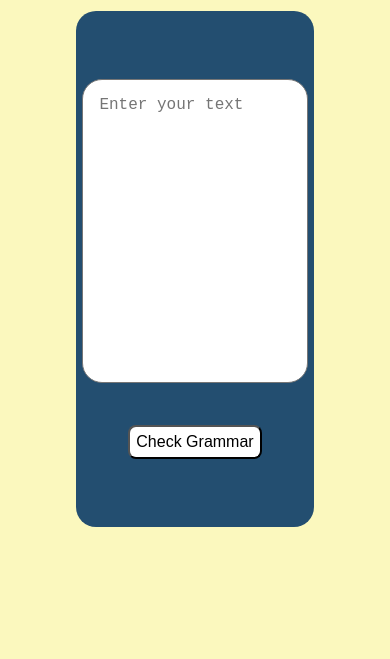
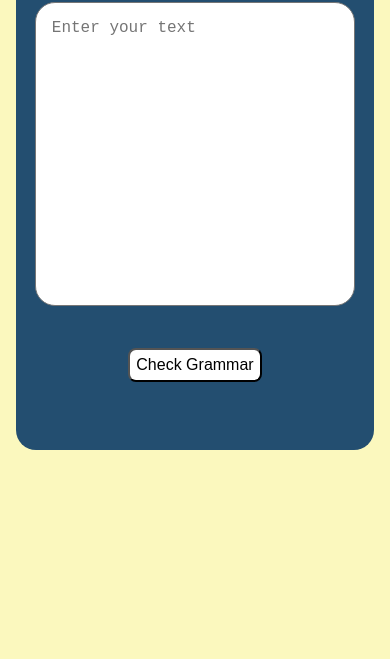
Before and after one commit to king1484/grammer-corrector, a plain HTML site: page index.html in a window 390 px wide. Shown: the part 185-844 px from the top of the page. Drawn offline with nearby package versions, Linux system fonts and the light colour scheme.

Commit message:
Update style.css

```diff
--- a/style.css
+++ b/style.css
@@ -1,6 +1,10 @@
 :root{
     background-color: #FBF8BE;
     font-family: Cambria, Cochin, Georgia, Times, 'Times New Roman', serif;
+}
+
+body{
+    background-color: #FBF8BE!important;
 }
 
 .main{
@@ -94,6 +98,24 @@ h1{
     }
 }
 
+@media (max-width: 500px) {
+    .main{
+        margin: 4vh 8px;
+    }
+    .input{
+        margin-right: 0;
+        max-width: 100%;
+    }
+    .output{
+        margin-top: 6vh;
+        margin-right: 0;
+        max-width: 80%;
+    }
+    #textarea{
+        width: 80%;
+    }
+}
+
 #loader {
     margin-top: 3vh;
     border: 6px solid grey;
```
